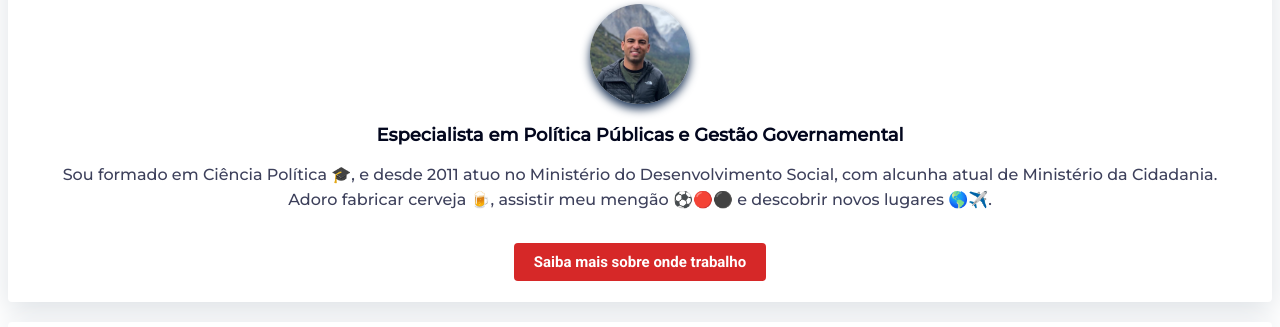
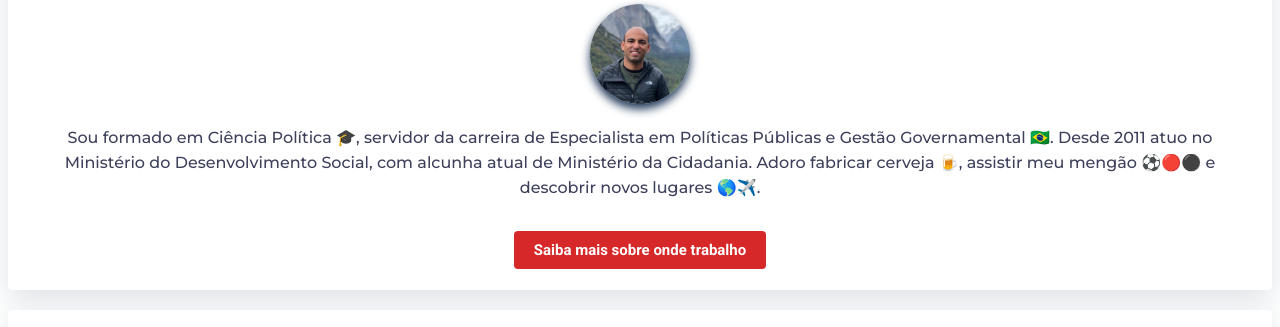
Before and after one commit to vitorlsantana/profile, a plain HTML site: page index.html in a window 1280 px wide. Shown: the part 117-444 px from the top of the page. Drawn offline with Linux system fonts and the light colour scheme.

Commit message:
make my profile prettier

```diff
--- a/index.html
+++ b/index.html
@@ -13,9 +13,8 @@
       <div class="card-white" id="introduction">
         <h1>Olá, eu sou Vitor!</h1>
           <img src="images/profile1.JPG" class="img-circle" alt="Imagem de perfil">
-          <h2 class="cargo">Especialista em Política Públicas e Gestão Governamental</h2>
           <p>
-            Sou formado em Ciência Política 🎓, e desde 2011 atuo no Ministério do Desenvolvimento Social, com alcunha atual de Ministério da Cidadania. Adoro fabricar cerveja 🍺, assistir meu mengão ⚽🔴⚫ e descobrir novos lugares 🌎✈️.
+            Sou formado em Ciência Política 🎓, servidor da carreira de Especialista em Políticas Públicas e Gestão Governamental 🇧🇷. Desde 2011 atuo no Ministério do Desenvolvimento Social, com alcunha atual de Ministério da Cidadania. Adoro fabricar cerveja 🍺, assistir meu mengão ⚽🔴⚫ e descobrir novos lugares 🌎✈️.
           </p>
           <a href="https://www.gov.br/cidadania/pt-br" class="btn-red" target="_blank">
             Saiba mais sobre onde trabalho
--- a/style.css
+++ b/style.css
@@ -68,10 +68,6 @@ div {
   margin-bottom: 40px;
 }
 
-.cargo {
-  font-size: 18px;
-}
-
 a {
   color: #e63946;
   text-decoration: none;
```
